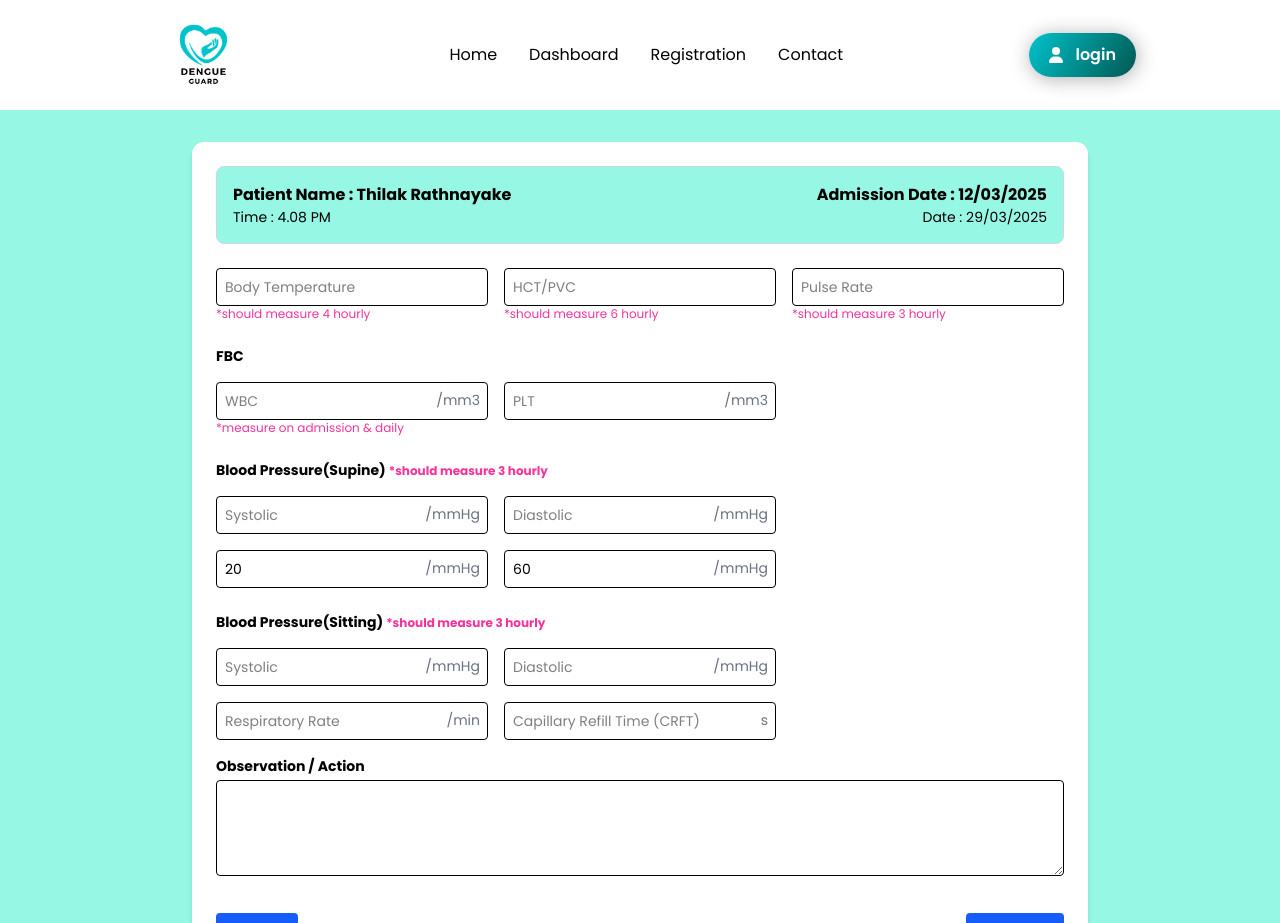
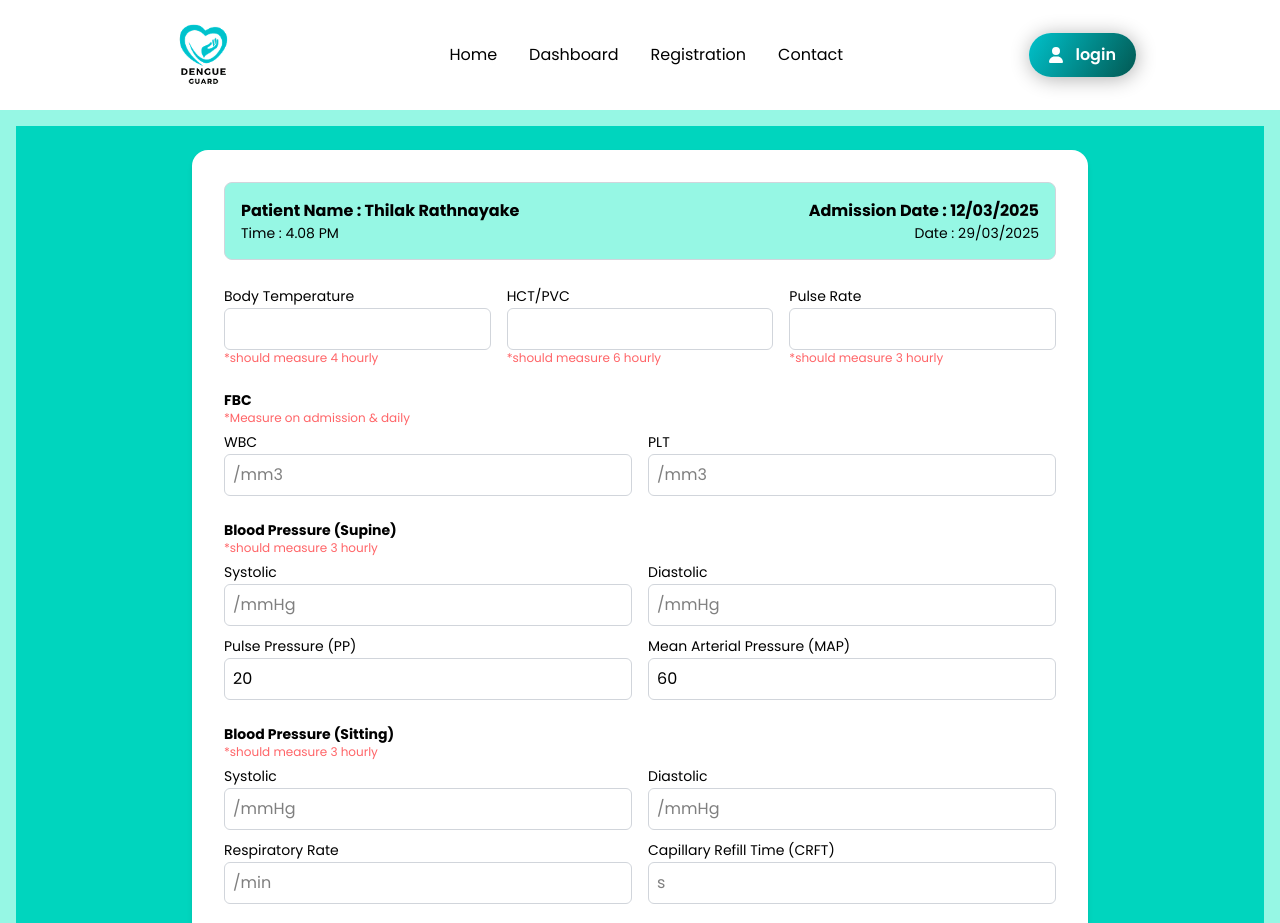
Before and after one commit to mayuraabhayasinghe/dengue-patient-management-system-grp4, a React (Vite) app in the folder Client/: page /patient-form in a window 1280 px wide. Shown: the top 923 px of the page. Built offline with nearby package versions, Linux system fonts and the light colour scheme.

Commit message:
Update PatientForm.jsx

```diff
--- a/Client/src/Components/PatientForm.jsx
+++ b/Client/src/Components/PatientForm.jsx
@@ -1,10 +1,10 @@
-import React from 'react';
+import React from "react";
 
 const PatientForm = () => {
   return (
-    <div className="min-h-screen bg-teal-200 flex items-center justify-center p-4">
-      <div className="bg-white rounded-xl shadow-md p-6 w-full max-w-4xl">
-        {/* Header Box */}
+    <div className="min-h-screen bg-teal-400 flex items-center justify-center p-6">
+      <div className="bg-white rounded-2xl shadow-md p-8 w-full max-w-4xl">
+        {/* Header */}
         <div className="bg-teal-200 border border-gray-300 p-4 rounded-lg mb-6">
           <div className="flex justify-between">
             <div>
@@ -18,92 +18,140 @@ const PatientForm = () => {
           </div>
         </div>
 
-        <form className="grid grid-cols-3 gap-4 text-sm">
-          {/* Row 1 */}
-          <div className="flex flex-col relative">
-            <input type="text" placeholder="Body Temperature" className="border p-2 rounded pr-12" />
-            <span className="text-xs text-pink-500">*should measure 4 hourly</span>
+        {/* Form */}
+        <form className="space-y-6">
+          {/* Temperature Section */}
+          <div className="grid grid-cols-3 gap-4">
+            <div>
+              <label className="text-sm">Body Temperature</label>
+              <input className="input-field" type="text" />
+              <p className="text-xs text-red-400">*should measure 4 hourly</p>
             </div>
-          <div className="flex flex-col relative">
-            <input type="text" placeholder="HCT/PVC" className="border p-2 rounded pr-12" />
-            <span className="text-xs text-pink-500">*should measure 6 hourly</span>
+            <div>
+              <label className="text-sm">HCT/PVC</label>
+              <input className="input-field" type="text" />
+              <p className="text-xs text-red-400">*should measure 6 hourly</p>
             </div>
-          <div className="flex flex-col relative">
-            <input type="text" placeholder="Pulse Rate" className="border p-2 rounded pr-12" />
-            <span className="text-xs text-pink-500">*should measure 3 hourly</span>
+            <div>
+              <label className="text-sm">Pulse Rate</label>
+              <input className="input-field" type="text" />
+              <p className="text-xs text-red-400">*should measure 3 hourly</p>
+            </div>
           </div>
 
           {/* FBC Section */}
-          <p className="col-span-3 font-bold mt-2">FBC</p>
-          <div className="flex flex-col relative">
-            <input type="text" placeholder="WBC" className="border p-2 rounded pr-12" />
-            <span className="absolute right-2 top-2 text-gray-500 text-sm">/mm3</span>
-            <span className="text-xs text-pink-500">*measure on admission & daily</span>
+          <div>
+            <p className="font-bold text-sm">FBC</p>
+            <p className="text-xs text-red-400 mb-1">*Measure on admission & daily</p>
+            <div className="grid grid-cols-2 gap-4">
+              <div>
+                <label className="text-sm">WBC</label>
+                <input className="input-field" type="text" placeholder="/mm3" />
               </div>
-          <div className="flex flex-col relative">
-            <input type="text" placeholder="PLT" className="border p-2 rounded pr-12" />
-            <span className="absolute right-2 top-2 text-gray-500 text-sm">/mm3</span>
+              <div>
+                <label className="text-sm">PLT</label>
+                <input className="input-field" type="text" placeholder="/mm3" />
               </div>
-          <div></div>
+            </div>
+          </div>
 
-          {/* Blood Pressure Supine */}
-          <p className="col-span-3 font-bold mt-2">Blood Pressure(Supine) <span className="text-xs text-pink-500">*should measure 3 hourly</span></p>
-          <div className="relative">
-            <input type="text" placeholder="Systolic" className="border p-2 rounded pr-12 w-full" />
-            <span className="absolute right-2 top-2 text-gray-500 text-sm">/mmHg</span>
+          {/* Blood Pressure (Supine) */}
+          <div>
+            <p className="font-bold text-sm">Blood Pressure (Supine)</p>
+            <p className="text-xs text-red-400 mb-1">*should measure 3 hourly</p>
+
+            {/* Row 1: Systolic & Diastolic */}
+            <div className="grid grid-cols-2 gap-4 mb-2">
+              <div>
+                <label className="text-sm">Systolic</label>
+                <input className="input-field" type="text" placeholder="/mmHg" />
               </div>
-          <div className="relative">
-            <input type="text" placeholder="Diastolic" className="border p-2 rounded pr-12 w-full" />
-            <span className="absolute right-2 top-2 text-gray-500 text-sm">/mmHg</span>
+              <div>
+                <label className="text-sm">Diastolic</label>
+                <input className="input-field" type="text" placeholder="/mmHg" />
               </div>
-          <div></div>
+            </div>
 
-          <div className="relative">
-            <input type="text" defaultValue="20" placeholder="Pulse Pressure(PP)" className="border p-2 rounded pr-12 w-full" />
-            <span className="absolute right-2 top-2 text-gray-500 text-sm">/mmHg</span>
+            {/* Row 2: PP & MAP */}
+            <div className="grid grid-cols-2 gap-4">
+              <div>
+                <label className="text-sm">Pulse Pressure (PP)</label>
+                <input className="input-field" type="text" value="20" placeholder="/mmHg" />
               </div>
-          <div className="relative">
-            <input type="text" defaultValue="60" placeholder="Mean Arterial Pressure(MAP)" className="border p-2 rounded pr-12 w-full" />
-            <span className="absolute right-2 top-2 text-gray-500 text-sm">/mmHg</span>
+              <div>
+                <label className="text-sm">Mean Arterial Pressure (MAP)</label>
+                <input className="input-field" type="text" value="60" placeholder="/mmHg" />
               </div>
-          <div></div>
+            </div>
+          </div>
 
-          {/* Blood Pressure Sitting */}
-          <p className="col-span-3 font-bold mt-2">Blood Pressure(Sitting) <span className="text-xs text-pink-500">*should measure 3 hourly</span></p>
-          <div className="relative">
-            <input type="text" placeholder="Systolic" className="border p-2 rounded pr-12 w-full" />
-            <span className="absolute right-2 top-2 text-gray-500 text-sm">/mmHg</span>
+          {/* Blood Pressure (Sitting) */}
+          <div>
+            <p className="font-bold text-sm">Blood Pressure (Sitting)</p>
+            <p className="text-xs text-red-400 mb-1">*should measure 3 hourly</p>
+
+            {/* Row 1: Systolic & Diastolic */}
+            <div className="grid grid-cols-2 gap-4 mb-2">
+              <div>
+                <label className="text-sm">Systolic</label>
+                <input className="input-field" type="text" placeholder="/mmHg" />
               </div>
-          <div className="relative">
-            <input type="text" placeholder="Diastolic" className="border p-2 rounded pr-12 w-full" />
-            <span className="absolute right-2 top-2 text-gray-500 text-sm">/mmHg</span>
+              <div>
+                <label className="text-sm">Diastolic</label>
+                <input className="input-field" type="text" placeholder="/mmHg" />
               </div>
-          <div></div>
+            </div>
 
-          {/* Respiratory and CRFT */}
-          <div className="relative">
-            <input type="text" placeholder="Respiratory Rate" className="border p-2 rounded pr-12 w-full" />
-            <span className="absolute right-2 top-2 text-gray-500 text-sm">/min</span>
+            {/* Row 2: Respiratory & CRT */}
+            <div className="grid grid-cols-2 gap-4">
+              <div>
+                <label className="text-sm">Respiratory Rate</label>
+                <input className="input-field" type="text" placeholder="/min" />
               </div>
-          <div className="relative">
-            <input type="text" placeholder="Capillary Refill Time (CRFT)" className="border p-2 rounded pr-12 w-full" />
-            <span className="absolute right-2 top-2 text-gray-500 text-sm">s</span>
+              <div>
+                <label className="text-sm">Capillary Refill Time (CRFT)</label>
+                <input className="input-field" type="text" placeholder="s" />
               </div>
-          <div></div>
+            </div>
+          </div>
 
           {/* Observation */}
-          <div className="col-span-3">
-            <label className="block font-bold mb-1">Observation / Action</label>
-            <textarea className="w-full border p-2 rounded h-24"></textarea>
+          <div>
+            <label className="text-sm font-bold">Observation / Action</label>
+            <textarea className="w-full border border-gray-300 rounded-md p-2 min-h-[100px]"></textarea>
           </div>
 
           {/* Buttons */}
-          <div className="col-span-3 flex justify-between mt-4">
-            <button type="button" className="bg-blue-600 text-white px-6 py-2 rounded">Back</button>
-            <button type="submit" className="bg-blue-600 text-white px-6 py-2 rounded">Submit</button>
+          <div className="flex justify-between mt-6">
+            <button
+              type="button"
+              className="bg-blue-500 hover:bg-blue-600 text-white font-semibold px-6 py-2 rounded-full"
+            >
+              Back
+            </button>
+            <button
+              type="submit"
+              className="bg-blue-500 hover:bg-blue-600 text-white font-semibold px-6 py-2 rounded-full"
+            >
+              Submit
+            </button>
           </div>
         </form>
       </div>
+
+      {/* Custom styles for input fields */}
+      <style>{`
+        .input-field {
+          width: 100%;
+          padding: 0.5rem;
+          border: 1px solid #d1d5db;
+          border-radius: 0.375rem;
+          outline: none;
+        }
+        .input-field:focus {
+          border-color: #3b82f6;
+        }
+      `}</style>
     </div>
   );
 };
```
Lines whose indentation alone changed are shown as unchanged.
